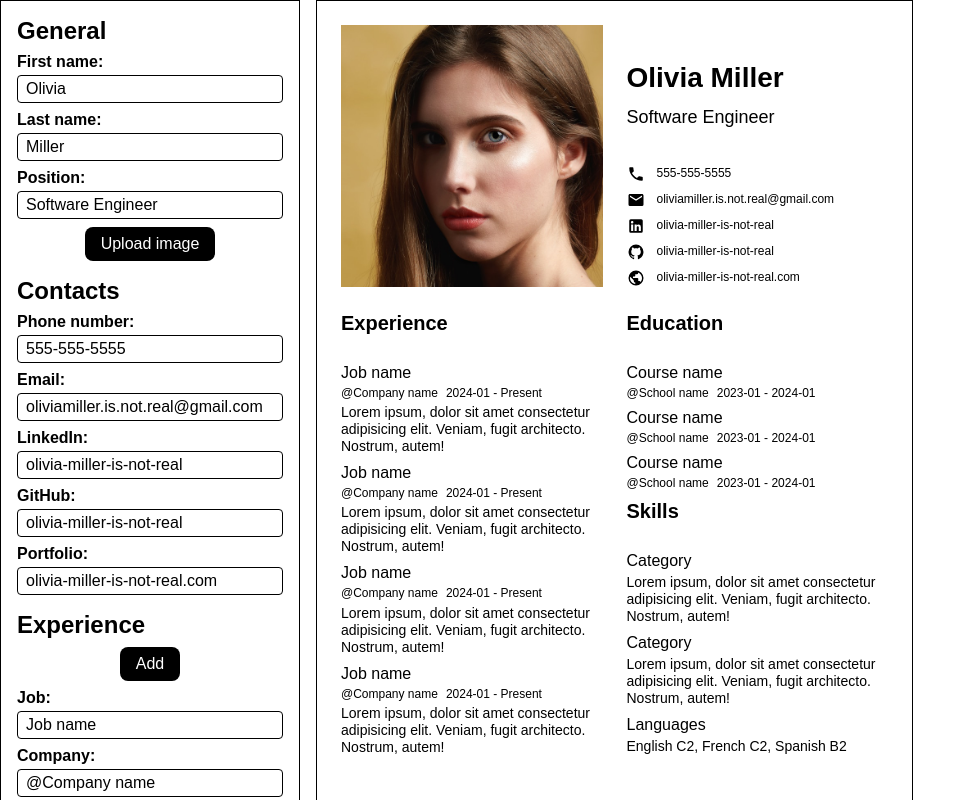
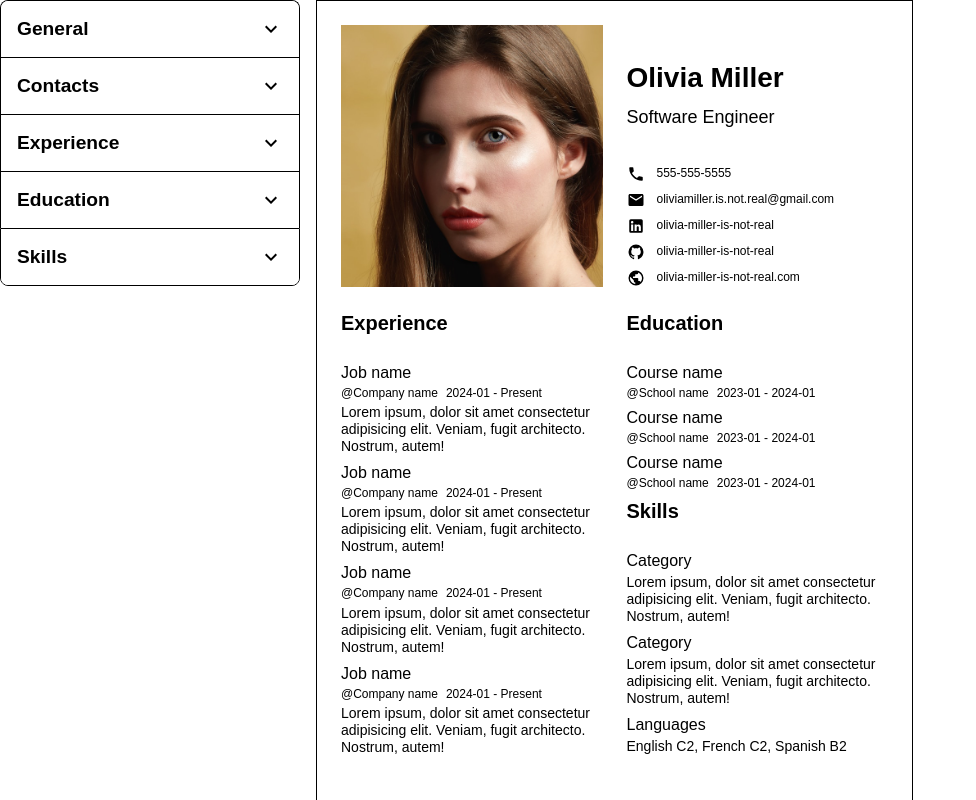
Before and after one commit to kame-sama/odin-cv, a React (Vite) app: page / in a window 1280 px wide. Shown: the top 800 px of the page, without its empty margins (0-976 px from the left). Built offline with nearby package versions, Linux system fonts and the light colour scheme.

Commit message:
add accordion

```diff
--- a/src/App.tsx
+++ b/src/App.tsx
@@ -5,6 +5,7 @@ import createExperience from './data/create-experience';
 import createSkill from './data/create-skill';
 import createUser from './data/create-user';
 import * as example from './data/example-data';
+import Accordion from './components/Accordion';
 import GeneralForm from './components/form/GeneralForm';
 import ContactsForm from './components/form/ContactsForm';
 import ExperienceForm from './components/form/ExperienceForm';
@@ -118,37 +119,64 @@ function App() {
     );
   };
 
-  return (
-    <>
-      <div className="form">
+  const accordionItems: AccordionItem[] = [
+    {
+      title: 'General',
+      content: (
         <GeneralForm
           data={general}
           handleInputChange={handleGeneralChange}
           handleFileUpload={handleGeneralUpload}
         />
+      ),
+    },
+    {
+      title: 'Contacts',
+      content: (
         <ContactsForm
           data={contacts}
           handleInputChange={handleContactsChange}
         />
+      ),
+    },
+    {
+      title: 'Experience',
+      content: (
         <ExperienceForm
           data={experience}
           handleInputChange={handleExperienceChange}
           handleAddClick={handleExperienceAdd}
           handleDeleteClick={handleExperienceDeleted}
         />
+      ),
+    },
+    {
+      title: 'Education',
+      content: (
         <EducationForm
           data={education}
           handleInputChange={handleEducationChange}
           handleAddClick={handleEducationAdd}
           handleDeleteClick={handleEducationDelete}
         />
+      ),
+    },
+    {
+      title: 'Skills',
+      content: (
         <SkillsForm
           data={skills}
           handleInputChange={handleSkillsChange}
           handleAddClick={handleSkillAdd}
           handleDeleteClick={handleSkillDelete}
         />
-      </div>
+      ),
+    },
+  ];
+
+  return (
+    <>
+      <Accordion items={accordionItems} />
       <Preview
         general={general}
         contacts={contacts}
--- /dev/null
+++ b/src/components/Accordion.css
@@ -0,0 +1,63 @@
+.accordion {
+  width: 300px;
+}
+
+.accordion > * {
+  border-left: 1px solid black;
+  border-right: 1px solid black;
+  overflow: hidden;
+}
+
+.accordion > * + * {
+  border-top: 1px solid black;
+}
+
+.accordion > :first-child {
+  border-top: 1px solid black;
+  border-radius: 0.5rem 0.5rem 0 0;
+}
+
+.accordion > :last-child {
+  border-bottom: 1px solid black;
+  border-radius: 0 0 0.5rem 0.5rem;
+}
+
+.accordion-header {
+  display: grid;
+}
+
+.accordion-button {
+  cursor: pointer;
+  display: flex;
+  padding: 1rem;
+  justify-content: space-between;
+  align-items: center;
+  font-size: 1.2rem;
+  font-weight: 600;
+  background-color: white;
+  border: none;
+}
+
+.accordion-button.show {
+  border-bottom: 1px solid black;
+}
+
+.chevron {
+  transition: transform 200ms;
+}
+
+.chevron.show {
+  transform: rotate(0.5turn);
+}
+
+.accordion-content {
+  padding: 1rem;
+}
+
+.accordion-content.collapse {
+  display: none;
+}
+
+.accordion-content.show {
+  display: block;
+}
--- /dev/null
+++ b/src/components/Accordion.tsx
@@ -0,0 +1,45 @@
+import { useState } from 'react';
+import Icon from '@mdi/react';
+import { mdiChevronDown } from '@mdi/js';
+import './Accordion.css';
+
+function Accordion({ items }: { items: AccordionItem[] }) {
+  const [openIndex, setOpenIndex] = useState<number | null>(null);
+
+  const handleClick = (index: number) => {
+    setOpenIndex(index === openIndex ? null : index);
+  };
+
+  return (
+    <div className="accordion">
+      {items.map((item, index) => (
+        <div key={index} className="accordion-item">
+          <div className="accordion-header">
+            <button
+              className={`accordion-button ${index === openIndex ? 'show' : 'collapse'}`}
+              onClick={() => handleClick(index)}
+            >
+              {item.title}
+              <Icon
+                path={mdiChevronDown}
+                size={1}
+                className={`chevron ${index === openIndex ? 'show' : 'collapse'}`}
+              />
+            </button>
+          </div>
+          <div
+            className={
+              index === openIndex
+                ? 'accordion-content show'
+                : 'accordion-content collapse'
+            }
+          >
+            {index === openIndex && item.content}
+          </div>
+        </div>
+      ))}
+    </div>
+  );
+}
+
+export default Accordion;
--- a/src/components/form/ContactsForm.tsx
+++ b/src/components/form/ContactsForm.tsx
@@ -8,7 +8,6 @@ interface ContactsProps {
 function ContactsForm({ data, handleInputChange }: ContactsProps) {
   return (
     <div className="form-section">
-      <h2>Contacts</h2>
       <Input
         label="Phone number: "
         id="phone-number"
--- a/src/components/form/EducationForm.tsx
+++ b/src/components/form/EducationForm.tsx
@@ -64,7 +64,6 @@ function EducationForm({
 }: EducationProps) {
   return (
     <div className="form-section">
-      <h2>Education</h2>
       <Button id="add-edu" onClick={handleAddClick}>
         Add
       </Button>
--- a/src/components/form/ExperienceForm.tsx
+++ b/src/components/form/ExperienceForm.tsx
@@ -73,7 +73,6 @@ function ExperienceForm({
 }: ExperienceProps) {
   return (
     <div className="form-section">
-      <h2>Experience</h2>
       <Button id="add-exp" onClick={handleAddClick}>
         Add
       </Button>
--- a/src/components/form/Form.css
+++ b/src/components/form/Form.css
@@ -1,11 +1,3 @@
-.form {
-  width: 300px;
-  border: 1px solid black;
-  padding: 1rem;
-  display: grid;
-  gap: 1rem;
-}
-
 .form-section,
 .sub-form {
   display: grid;
@@ -18,7 +10,7 @@
 }
 
 .label {
-  font-weight: bold;
+  font-weight: 600;
 }
 
 .input,
--- a/src/components/form/GeneralForm.tsx
+++ b/src/components/form/GeneralForm.tsx
@@ -15,7 +15,6 @@ function GeneralForm({
 }: GeneralProps) {
   return (
     <div className="form-section">
-      <h2>General</h2>
       <Input
         label="First name: "
         id="first-name"
--- a/src/components/form/SkillsForm.tsx
+++ b/src/components/form/SkillsForm.tsx
@@ -45,7 +45,6 @@ function SkillsForm({
 }: SkillsProps) {
   return (
     <div className="form-section">
-      <h2>Skills</h2>
       <Button id="add-skill" onClick={handleAddClick}>
         Add
       </Button>
```
Also changed, not shown: src/vite-env.d.ts (+12 -0 lines).
